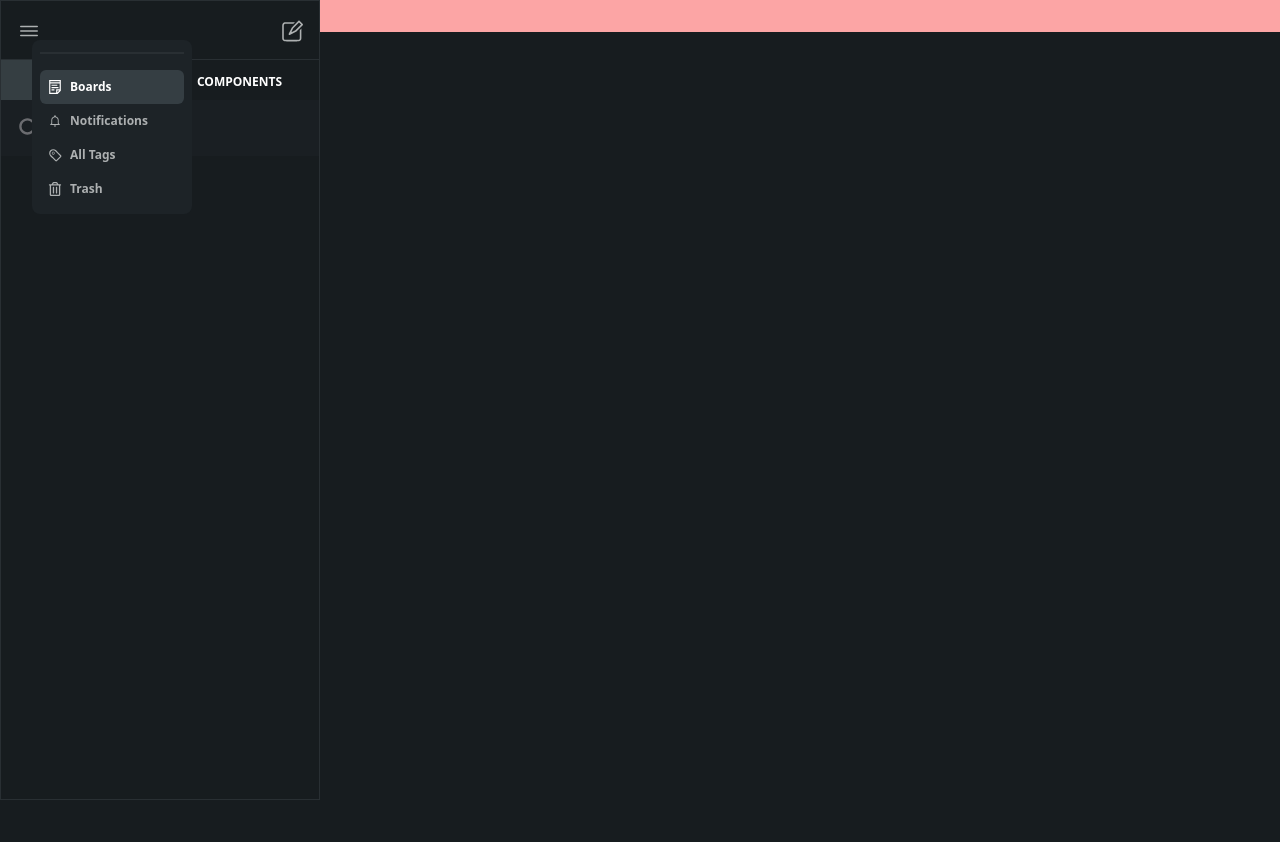
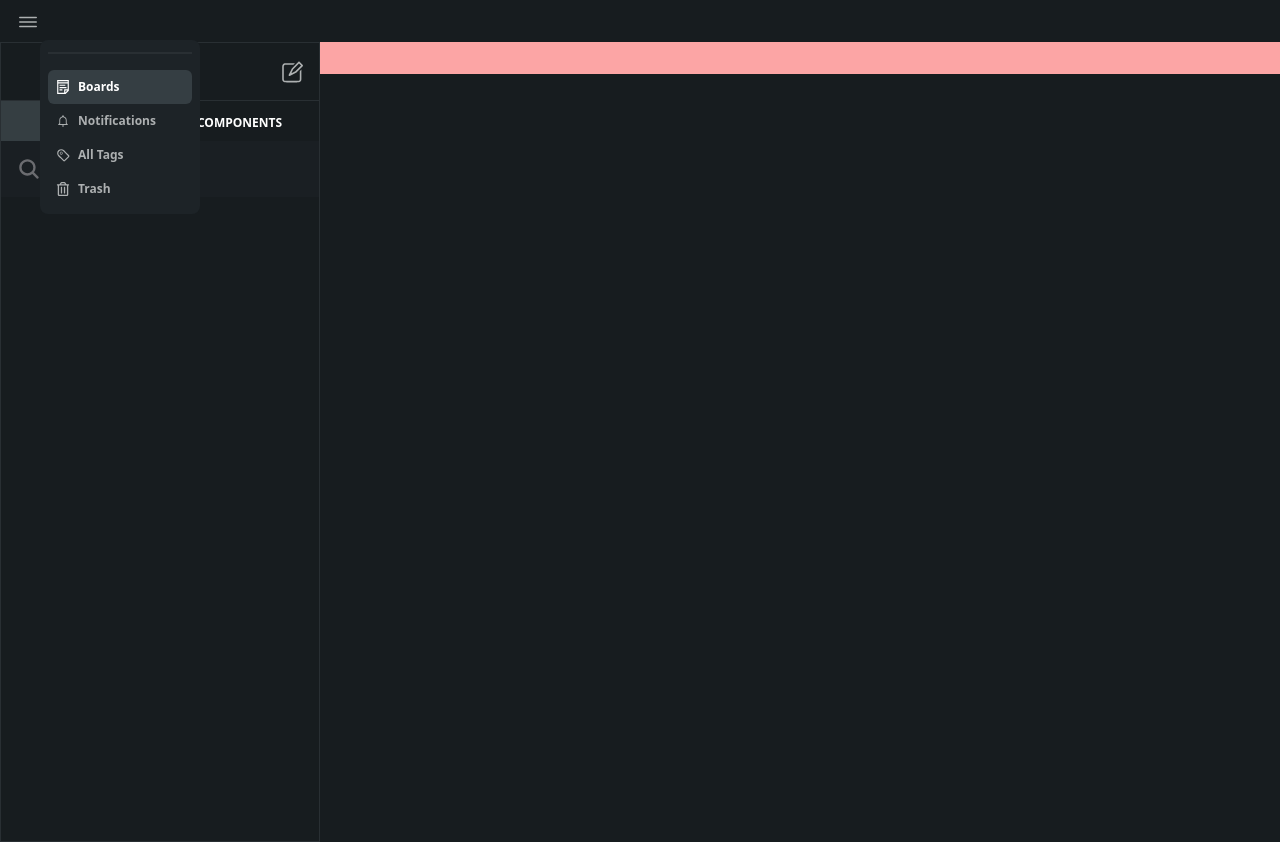
Before and after one commit to joao-miguel8/SuperNotes, a React (Vite) app: page /boards in a window 1280 px wide. Before the commit the page ends 800 px from the top, so only its background shows below. Built offline with nearby package versions, Linux system fonts and the light colour scheme.

Commit message:
- Add NavMenu and menu btn in same container  in header
- Add position absolute to NavMenu.tsx
- Add position relative to NavMenu parent container

```diff
--- a/src/components/NavMenu.tsx
+++ b/src/components/NavMenu.tsx
@@ -27,7 +27,7 @@ function NavMenu() {
 
 	return (
 		// side menu wrapper
-		<section className="p-2 h-fit max-w-60 w-40 top-10 left-8 fixed z-40 bg-[#1D2327] rounded-lg">
+		<section className="p-2 h-fit max-w-60 w-40 top-8 left-6 absolute z-40 bg-[#1D2327] rounded-lg">
 			{/* side menu container */}
 			<div className="pt-1 max-w-60 h-full">
 				{/* divider */}
--- a/src/pages/Boards.tsx
+++ b/src/pages/Boards.tsx
@@ -13,18 +13,24 @@ function Boards() {
 
 	return (
 		<>
+			{/* page header | menu btn */}
+			<header className="p-2 mx-2 w-full">
+				<div className="relative">
+					<button onClick={() => setIsSideNavClosed(prevVal => !prevVal)}>
+						<Icon as={IoIosMenu} color={"#ADB0B1"} boxSize={24} />
+					</button>
+					{/* menu */}
+					{isSideNavClosed && <NavMenu />}
+				</div>
+			</header>
 			<div className="inline-flex h-screen w-full">
-				{isSideNavClosed && <NavMenu />}
 				{/* Boards + Components snippets list container */}
-				<section className="w-80 inline-block ">
+				<section className="w-80 inline-block">
 					<div className="w-80 h-full border-[1.6px] border-[#292F33] bg-[#171C1F]">
 						{/* header + search bar wrapper */}
 						<div className="sticky top-0">
-							{/* header section (menu btn + title + add Note btn) */}
-							<div className="p-[1rem] flex items-center justify-between bg-[#171C1F] border-b-[1.6px] border-[#292F33]">
-								<button onClick={() => setIsSideNavClosed(prevVal => !prevVal)}>
-									<Icon as={IoIosMenu} color={"#ADB0B1"} boxSize={24} />
-								</button>
+							{/* header section (title + add Note btn) */}
+							<div className="p-[1rem] flex items-center justify-end bg-[#171C1F] border-b-[1.6px] border-[#292F33]">
 								<Tooltip
 									className="py-1 px-2 text-14 text-white bg-[rgba(68,67,67,0.16)] rounded-[16px] [box-shadow:0_4px_30px_rgba(0,_0,_0,_0.1)] backdrop-filter backdrop-blur-[11.6px] border-[1px] border-[rgba(61,60,60,0.42)]"
 									arrowSize={15}
```
